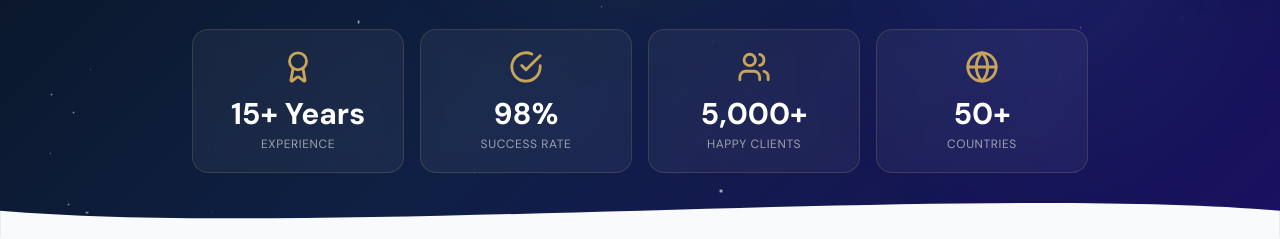
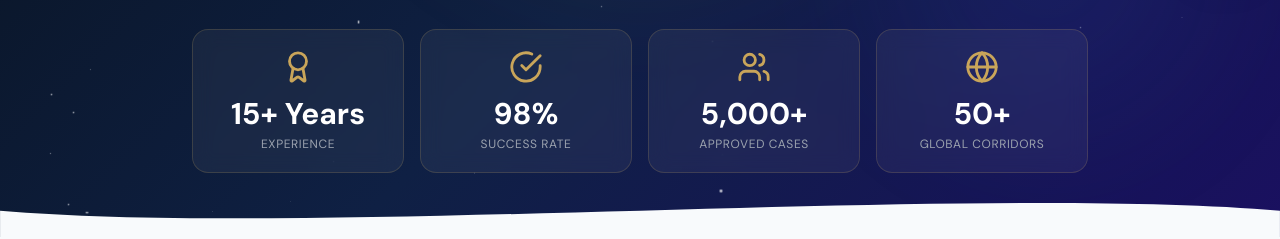
Before and after one commit to imran1001/Accurate-ConsultancyV3, a React (Vite) app: page / in a window 1280 px wide. Shown: the part 820-1059 px from the top of the page. Built offline with nearby package versions, Linux system fonts and the light colour scheme.

Commit message:
Refactor Hero component and update trust badges

```diff
--- a/src/components/Hero.jsx
+++ b/src/components/Hero.jsx
@@ -1,8 +1,7 @@
 import React from 'react';
 import { MessageCircle, ChevronRight, Globe, Award, CheckCircle, Users, Star } from 'lucide-react';
-import ScrollAnimationWrapper from './ScrollAnimationWrapper';
 
-const Hero = () => {
+export default function Hero() {
   const scrollToSection = (id) => {
     const element = document.getElementById(id);
     if (element) {
@@ -16,8 +15,8 @@ const Hero = () => {
   const trustBadges = [
     { icon: Award, label: '15+ Years', sublabel: 'Experience' },
     { icon: CheckCircle, label: '98%', sublabel: 'Success Rate' },
-    { icon: Users, label: '5,000+', sublabel: 'Happy Clients' },
-    { icon: Globe, label: '50+', sublabel: 'Countries' }
+    { icon: Users, label: '5,000+', sublabel: 'Approved Cases' },
+    { icon: Globe, label: '50+', sublabel: 'Global Corridors' }
   ];
 
   return (
@@ -183,6 +182,4 @@ const Hero = () => {
       `}</style>
     </section>
   );
-};
-
-export default Hero;
+}
```
